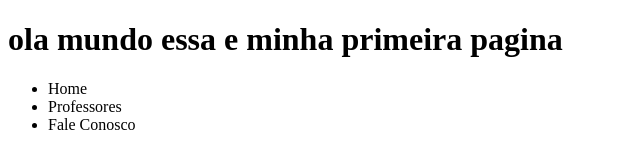
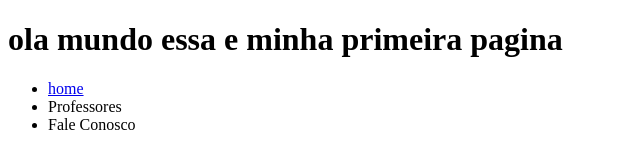
Before and after one commit to luistfpn/PROJETOSHTML, a plain HTML site: page index.html in a window 1280 px wide. Shown: the full height of the page, 0-640 px from the left. Drawn offline with Linux system fonts and the light colour scheme.

Commit message:
link html

```diff
--- a/index.html
+++ b/index.html
@@ -11,7 +11,7 @@
             <h1>ola mundo essa e minha primeira pagina</h1>
             <nav>
                 <ul>
-                    <li>Home</li>
+                    <li><a href="index.html">home</a> </li>
                     <li>Professores</li>
                     <li>Fale Conosco</li>
                 </ul>
```
